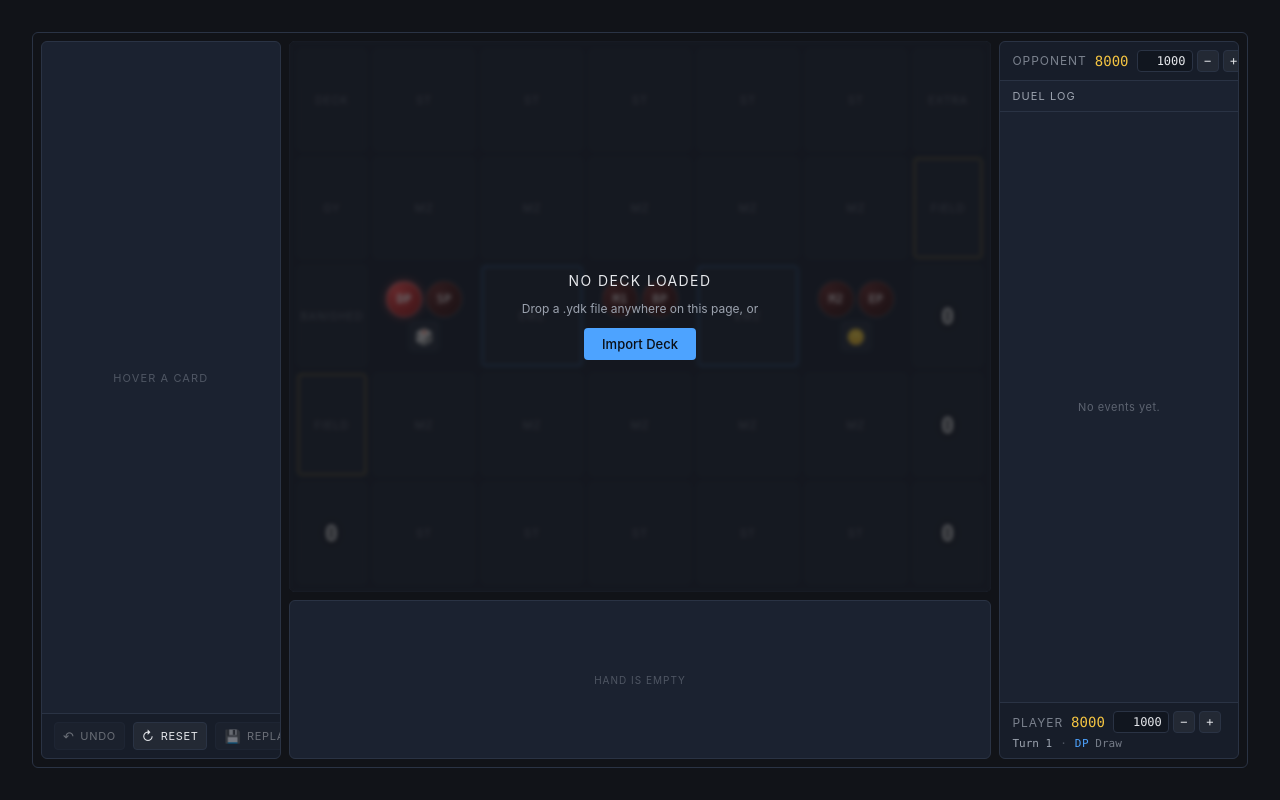
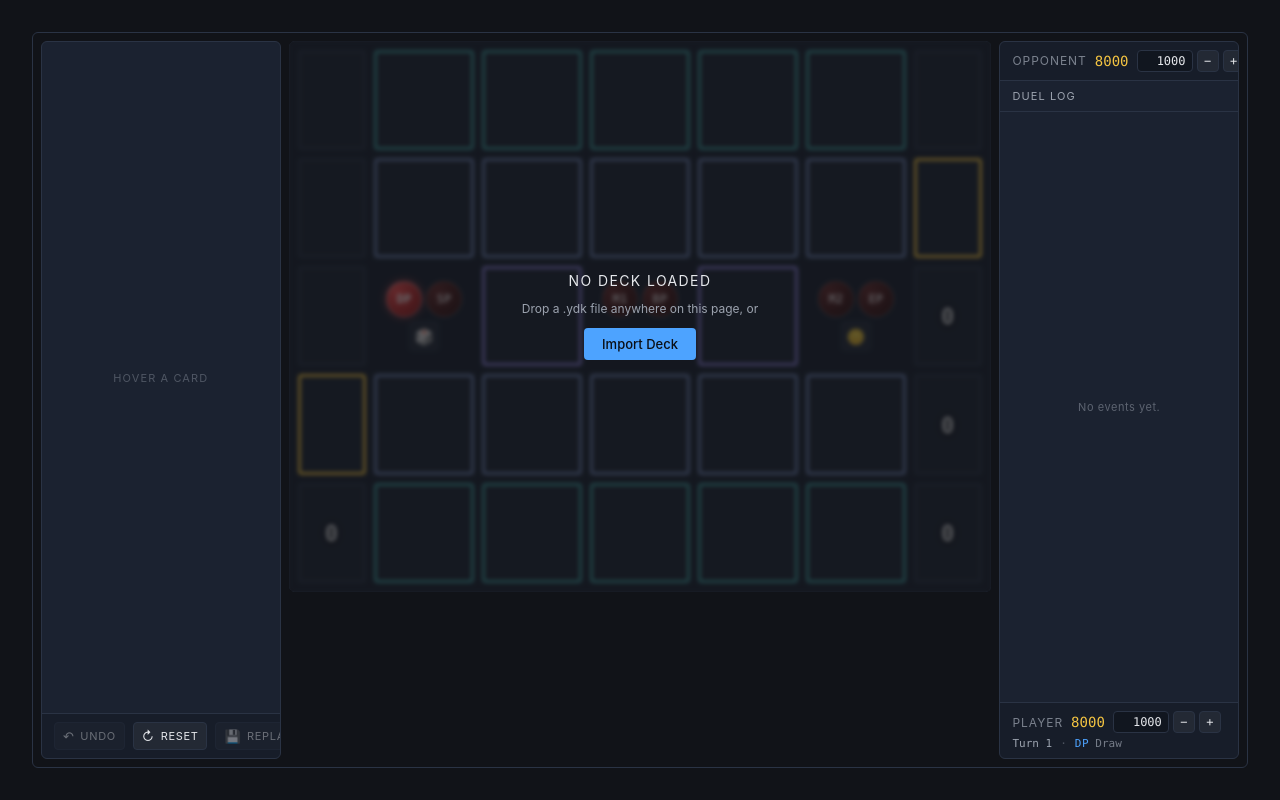
Before and after one commit to antebule/yugioh-duel-room, a Vue app: page / in a window 1280 px wide. Built offline with nearby package versions, Linux system fonts and the light colour scheme.

Commit message:
zones styling adjustments

```diff
--- a/src/ui/DuelRoom.vue
+++ b/src/ui/DuelRoom.vue
@@ -191,9 +191,6 @@ onUnmounted(() => window.removeEventListener('keydown', onGlobalKey))
 
 .duel-room__hand {
   min-height: 0;
-  background: var(--color-field);
-  border: 1px solid var(--color-field-edge);
-  border-radius: var(--radius-md);
   display: flex;
 }
 
--- a/src/ui/field/Zone.vue
+++ b/src/ui/field/Zone.vue
@@ -1,7 +1,6 @@
 <script setup lang="ts">
 import { computed } from 'vue'
 import type { ZoneDef } from '@/duel/zoneCatalog'
-import { ZONE_KIND_LABEL } from '@/duel/zoneCatalog'
 import { useDuelStore } from '@/state/duelStore'
 import { useUiStore } from '@/state/uiStore'
 import type { ZonePickerKind } from '@/state/uiStore'
@@ -14,7 +13,6 @@ const props = defineProps<{
 const duelStore = useDuelStore()
 const uiStore = useUiStore()
 
-const label = computed(() => ZONE_KIND_LABEL[props.zone.kind])
 const zoneState = computed(() => duelStore.state.zones[props.zone.id])
 const topInstanceUuid = computed(() => {
   const cards = zoneState.value?.cards
@@ -32,8 +30,7 @@ const isBrowsable = computed(
 // Deck and Extra Deck render as a physical stack of cards: offset card-back
 // layers peek out behind the top card, and the pile grows with the card count.
 // The player's Deck, Extra Deck, Graveyard and Banished always display their
-// card count and omit the placeholder label when empty. Opponent zones never
-// show a count.
+// card count. Opponent zones never show a count.
 const showsCount = computed(
   () =>
     props.zone.owner === 'player' &&
@@ -172,7 +169,6 @@ function onZoneClick(): void {
       :instance-uuid="topInstanceUuid"
       :style="topCardStyle"
     />
-    <span v-if="!topInstanceUuid && !showsCount" class="zone__label">{{ label }}</span>
     <span v-if="showsCount" class="zone__count" :style="badgeStyle">{{ cardCount }}</span>
   </div>
 </template>
@@ -182,8 +178,9 @@ function onZoneClick(): void {
   position: relative;
   width: 100%;
   height: 100%;
-  border: 1px dashed var(--color-field-edge);
+  border: 3px solid var(--color-field-edge);
   border-radius: var(--radius-sm);
+  padding: 1px;
   background: rgba(255, 255, 255, 0.02);
   display: flex;
   align-items: center;
@@ -192,7 +189,6 @@ function onZoneClick(): void {
 }
 
 .zone--filled {
-  border: none;
   background: transparent;
 }
 
@@ -212,13 +208,12 @@ function onZoneClick(): void {
   pointer-events: none;
 }
 
-.zone__label {
-  font-size: 11px;
-  letter-spacing: 0.08em;
-  text-transform: uppercase;
-  color: var(--color-text-dim);
-  opacity: 0.5;
-  user-select: none;
+.zone--mz {
+  border-color: #6d82b0;
+}
+
+.zone--st {
+  border-color: #3d9b9b;
 }
 
 .zone--field_spell {
@@ -226,7 +221,7 @@ function onZoneClick(): void {
 }
 
 .zone--emz {
-  border-color: var(--color-accent-blue);
+  border-color: #8a7fd6;
 }
 
 .zone--picker-target {
--- a/src/ui/hand/Hand.vue
+++ b/src/ui/hand/Hand.vue
@@ -15,7 +15,6 @@ const overlapStyle = computed<Record<string, string> | undefined>(() =>
 <template>
   <div class="hand" :class="{ 'hand--overlap': isOverlapped }" :style="overlapStyle">
     <HandCard v-for="uuid in handCards" :key="uuid" :instance-uuid="uuid" />
-    <span v-if="handCards.length === 0" class="hand__empty">Hand is empty</span>
   </div>
 </template>
 
@@ -47,12 +46,4 @@ const overlapStyle = computed<Record<string, string> | undefined>(() =>
   --hand-overlap: max(calc(-0.9 * var(--card-w)),
       min(-12px, calc((100cqi - var(--count) * var(--card-w)) / (var(--count) - 1))));
 }
-
-.hand__empty {
-  font-size: 10px;
-  letter-spacing: 0.1em;
-  text-transform: uppercase;
-  color: var(--color-text-dim);
-  opacity: 0.4;
-}
 </style>
```
